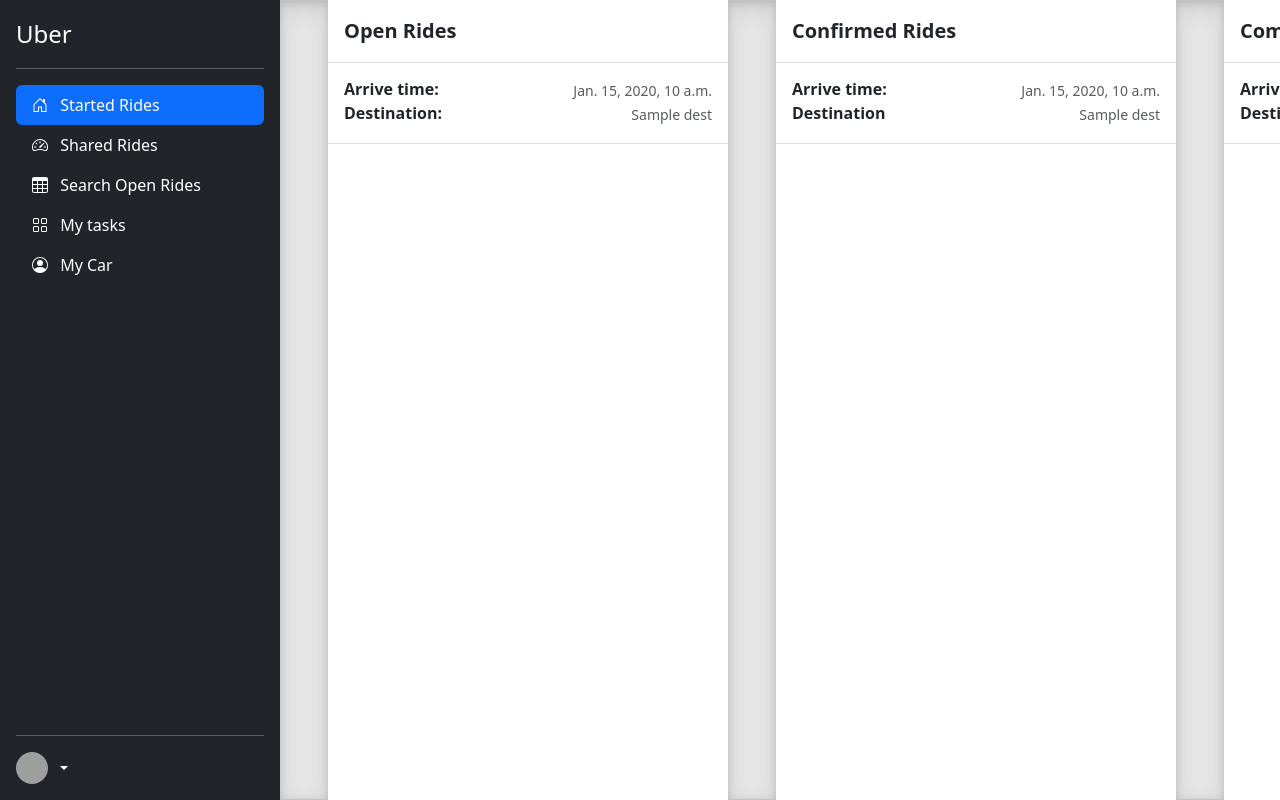
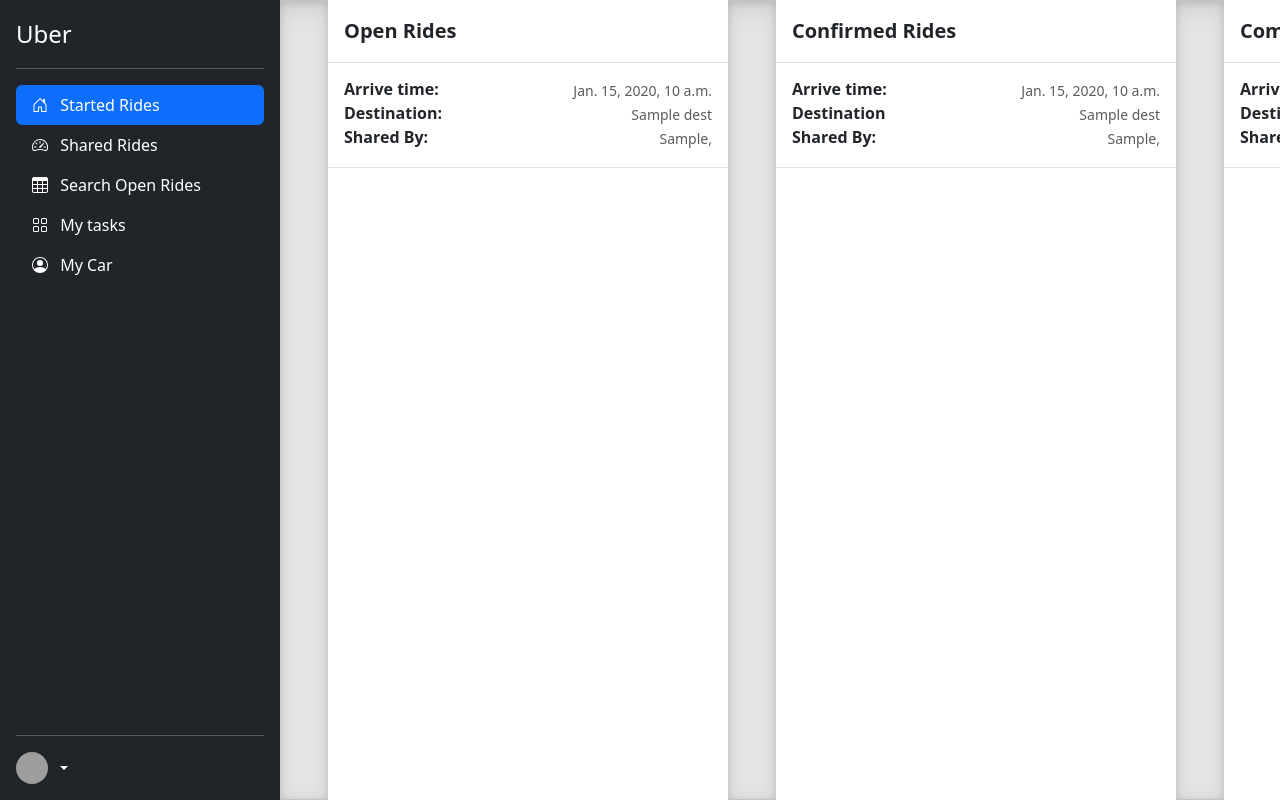
Before and after one commit to JonesDev-tech/Uber-Django, a Django app: template dashboard/templates/dashboard/started_ride.html in a window 1280 px wide. Run offline with Django 3.2, Linux system fonts and the light colour scheme; the template is opened without the code that fills it: most values are stand-ins (such as "Sample title", 1, 10 or a date in 2020); grey boxes are pictures that could not be loaded.

Commit message:
edit frontend

```diff
--- a/dashboard/models.py
+++ b/dashboard/models.py
@@ -21,6 +21,8 @@ class Profile(models.Model):
 class Group(models.Model):
     user = models.ForeignKey(User, on_delete=models.CASCADE)
     groupNum = models.IntegerField(blank=False, null=False)
+    def __str__(self):
+        return self.user.first_name + ' ' + self.user.last_name + '(' + str(self.groupNum) + ')'
 
 class Ride(models.Model):
     # search first if not find create a new one
--- a/dashboard/templates/dashboard/started_ride.html
+++ b/dashboard/templates/dashboard/started_ride.html
@@ -73,6 +73,14 @@
       <strong class="mb-1">Destination: </strong>
       <small class="text-muted">{{ride.dest}}</small>
     </div>
+    <div class="d-flex w-100 align-items-center justify-content-between">
+        <strong class="mb-1">Shared By:</strong> <br>
+      <small class="text-muted">
+      {% for shared_by in shared_by_user%}
+          {{shared_by}},
+      {% endfor %}
+      </small>
+    </div>
   </a>
   {% endfor %}
 </div>
@@ -95,6 +103,14 @@
     <div class="d-flex w-100 align-items-center justify-content-between">
       <strong class="mb-1">Destination</strong>
       <small class="text-muted">{{ride.dest}}</small>
+    </div>
+    <div class="d-flex w-100 align-items-center justify-content-between">
+        <strong class="mb-1">Shared By:</strong> <br>
+      <small class="text-muted">
+      {% for shared_by in shared_by_user%}
+          {{shared_by}},
+      {% endfor %}
+      </small>
     </div>
   </a>
   {% endfor %}
@@ -119,6 +135,14 @@
       <strong class="mb-1">Destination</strong>
       <small class="text-muted">{{ride.dest}}</small>
     </div>
+    <div class="d-flex w-100 align-items-center justify-content-between">
+        <strong class="mb-1">Shared By:</strong> <br>
+      <small class="text-muted">
+      {% for shared_by in shared_by_user%}
+          {{shared_by}},
+      {% endfor %}
+      </small>
+    </div>
   </a>
   {% endfor %}
 </div>
```
